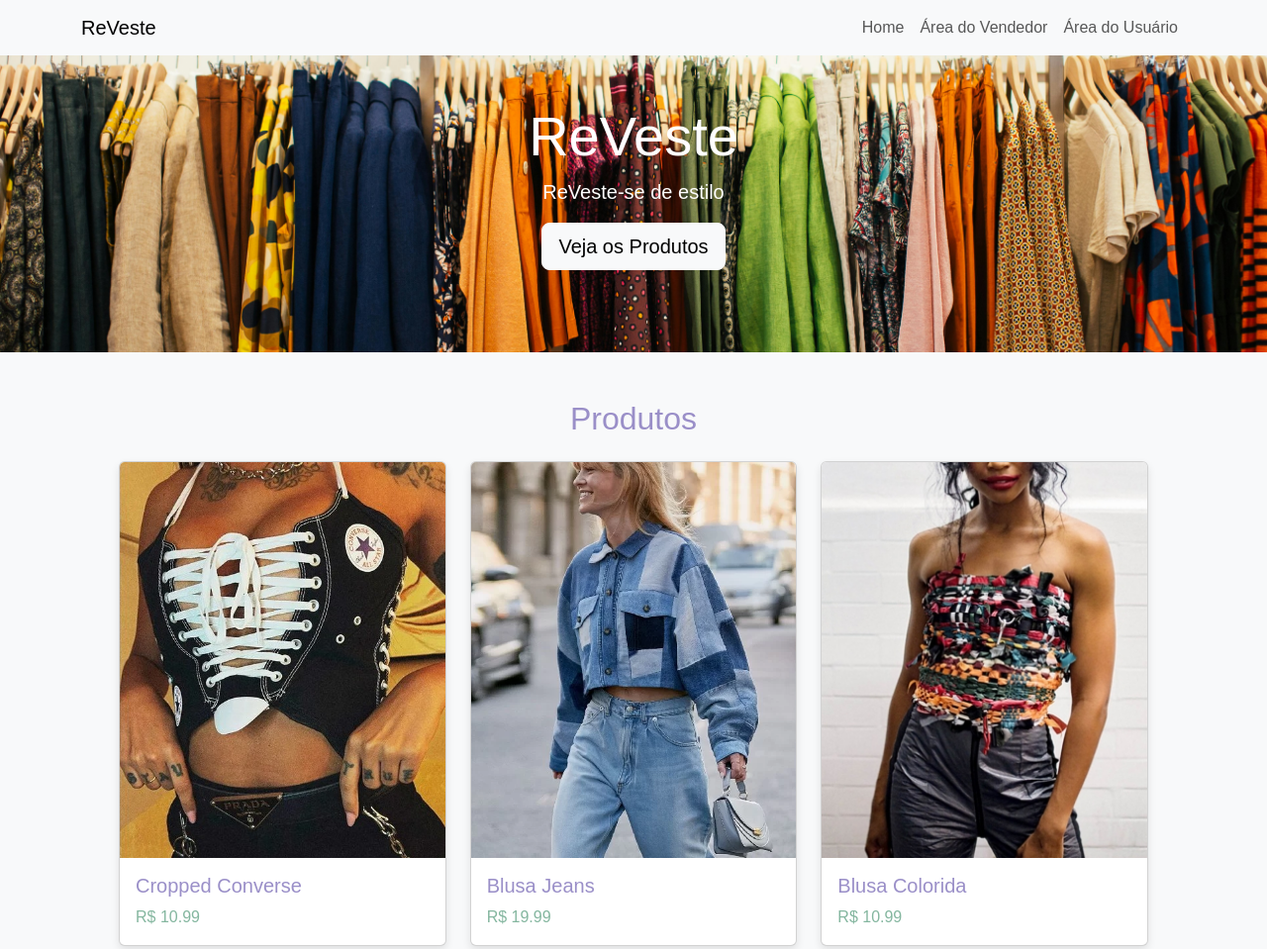
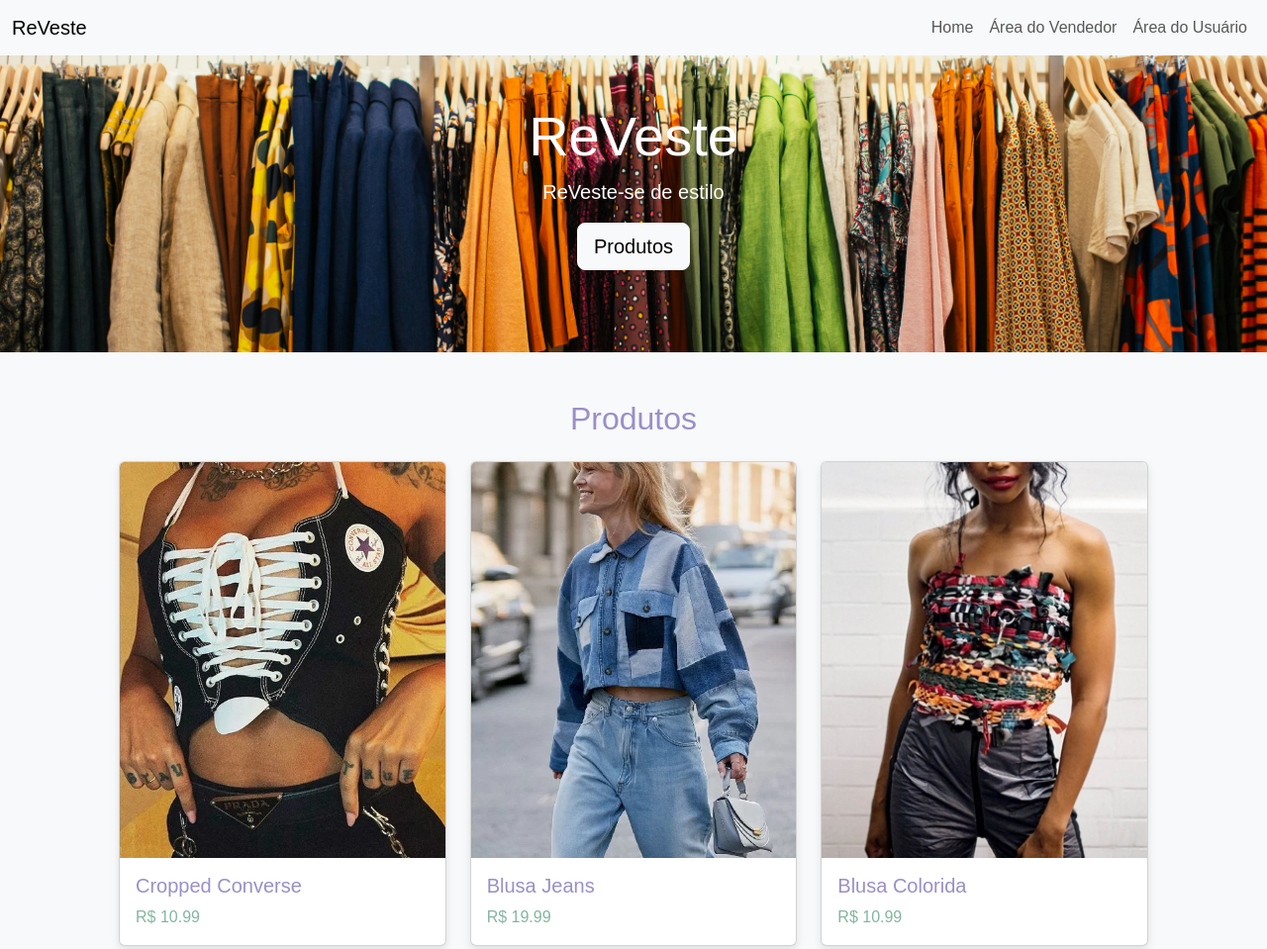
Before and after one commit to taissaxl/Trabalho-Pratico-Modelagem-de-Sistemas, a plain HTML site: page app/views/index.html in a window 1280 px wide. Shown: the top 959 px of the page at 99% size. Drawn offline with nearby package versions, Linux system fonts and the light colour scheme.

Commit message:
ajusta navbar

```diff
--- a/app/views/index.html
+++ b/app/views/index.html
@@ -8,8 +8,8 @@
     <link rel="stylesheet" href="../public/styles.css">
 </head>
 <body>
-    <nav class="navbar navbar-expand-lg navbar-light bg-light">
-        <div class="container">
+    <nav class="navbar navbar-expand-lg navbar-light navbar-custom">
+        <div class="container-fluid">
             <a class="navbar-brand" href="index.html">ReVeste</a>
             <button class="navbar-toggler" type="button" data-bs-toggle="collapse" data-bs-target="#navbarNav" aria-controls="navbarNav" aria-expanded="false" aria-label="Toggle navigation">
                 <span class="navbar-toggler-icon"></span>
@@ -33,7 +33,7 @@
     <header class="container-fluid p-5 bg-header text-center text-white">
         <h1 class="display-4">ReVeste</h1>
         <p class="lead">ReVeste-se de estilo</p>
-        <a href="#produtos" class="btn btn-light btn-lg">Veja os Produtos</a>
+        <a href="#produtos" class="btn btn-light btn-lg">Produtos</a>
     </header>
 
     <section id="produtos" class="container my-5">
```
